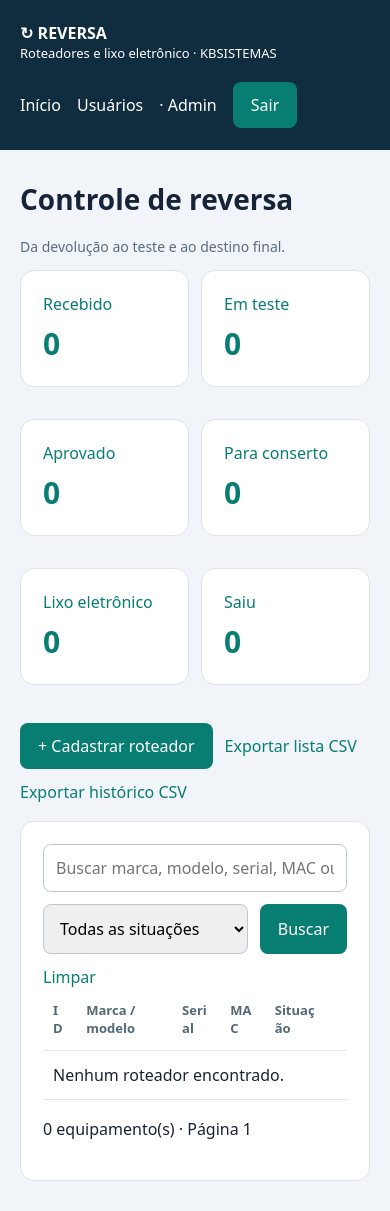
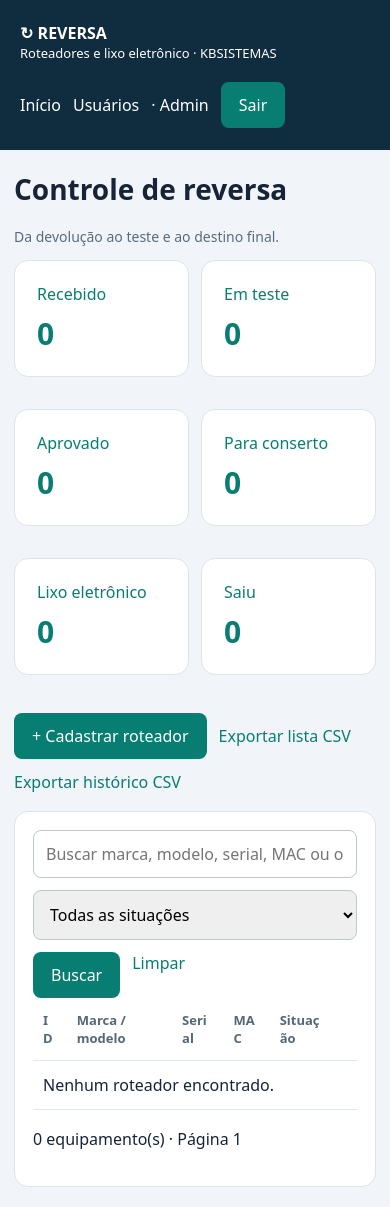
Before and after one commit to kauabarbosaa1728-web/roxreversalixo, a Flask app: page / in a window 390 px wide. Run offline with Flask 3, Linux system fonts and the light colour scheme; the visitor is signed in with stand-in values (Sample User, id 1); parts of the project's set-up code (start-up, migrations or seed data) failed here and were passed over.

Commit message:
Update base.html

```diff
--- a/templates/base.html
+++ b/templates/base.html
@@ -2,23 +2,61 @@
 <html lang="pt-BR">
 <head>
   <meta charset="utf-8">
-  <meta name="viewport" content="width=device-width, initial-scale=1">
-  <title>Reversa • KBSISTEMAS</title>
+
+  <meta
+    name="viewport"
+    content="width=device-width, initial-scale=1, viewport-fit=cover"
+  >
+
+  <title>Reversa e Lixo Eletrônico</title>
+
+  <meta name="theme-color" content="#102d40">
+  <meta name="mobile-web-app-capable" content="yes">
+  <meta name="apple-mobile-web-app-capable" content="yes">
+  <meta name="apple-mobile-web-app-title" content="Reversa">
+  <meta
+    name="apple-mobile-web-app-status-bar-style"
+    content="default"
+  >
+
+  <link
+    rel="manifest"
+    href="{{ url_for('pwa_manifest') }}"
+  >
+
+  <link
+    rel="apple-touch-icon"
+    sizes="180x180"
+    href="{{ url_for('pwa_icon', size=180) }}"
+  >
+
+  <link
+    rel="icon"
+    type="image/png"
+    sizes="192x192"
+    href="{{ url_for('pwa_icon', size=192) }}"
+  >
 
   <style>
     * { box-sizing: border-box; }
+
+    [hidden] { display: none !important; }
 
     body {
       margin: 0;
       font: 16px system-ui;
       background: #f1f5f9;
       color: #172337;
+      min-height: 100vh;
+      min-height: 100dvh;
+      padding-bottom: env(safe-area-inset-bottom);
     }
 
     header {
       background: #102d40;
       color: white;
       padding: 22px max(20px, calc((100vw - 1200px)/2));
+      padding-top: calc(22px + env(safe-area-inset-top));
       display: flex;
       align-items: center;
       justify-content: space-between;
@@ -48,7 +86,11 @@
       text-decoration: none;
     }
 
-    h1 { font-size: 28px; }
+    h1 {
+      font-size: 28px;
+      overflow-wrap: anywhere;
+    }
+
     h2 { font-size: 20px; }
 
     .panel, .card {
@@ -102,6 +144,7 @@
       color: white;
       padding: 12px 18px;
       cursor: pointer;
+      min-height: 44px;
     }
 
     .danger { background: #b42318; }
@@ -116,9 +159,11 @@
 
     .message {
       background: #fff4cd;
+      color: #172337;
       padding: 15px;
       border-radius: 8px;
       margin-bottom: 15px;
+      overflow-wrap: anywhere;
     }
 
     .table { overflow-x: auto; }
@@ -181,7 +226,47 @@
       flex: 1;
       min-width: 160px;
     }
+
+    #install-app {
+      background: #ffffff;
+      color: #102d40;
+      font-weight: 600;
+    }
+
+    @media (max-width: 600px) {
+      main {
+        padding: 0 14px;
+        margin: 20px auto;
+      }
+
+      .grid {
+        grid-template-columns: 1fr;
+      }
+
+      .panel {
+        padding: 18px;
+      }
+
+      .header-actions {
+        gap: 12px;
+      }
+
+      .cards {
+        grid-template-columns: repeat(2, minmax(0, 1fr));
+      }
+
+      .filters input,
+      .filters select {
+        min-width: 0;
+        flex-basis: 100%;
+      }
+    }
   </style>
+
+  <script
+    src="{{ url_for('pwa_script') }}"
+    defer
+  ></script>
 </head>
 
 <body>
@@ -193,8 +278,17 @@
       </div>
     </div>
 
-    {% if session.user_id %}
-      <div class="header-actions">
+    <div class="header-actions">
+      <button
+        id="install-app"
+        type="button"
+        hidden
+        aria-controls="install-help"
+      >
+        Instalar aplicativo
+      </button>
+
+      {% if session.user_id %}
         <a href="{{ url_for('index') }}">Início</a>
 
         {% if is_admin %}
@@ -210,11 +304,18 @@
           <input type="hidden" name="csrf" value="{{ csrf }}">
           <button>Sair</button>
         </form>
-      </div>
-    {% endif %}
+      {% endif %}
+    </div>
   </header>
 
   <main>
+    <div
+      id="install-help"
+      class="message"
+      role="status"
+      hidden
+    ></div>
+
     {% for message in get_flashed_messages() %}
       <div class="message">{{ message }}</div>
     {% endfor %}
```
